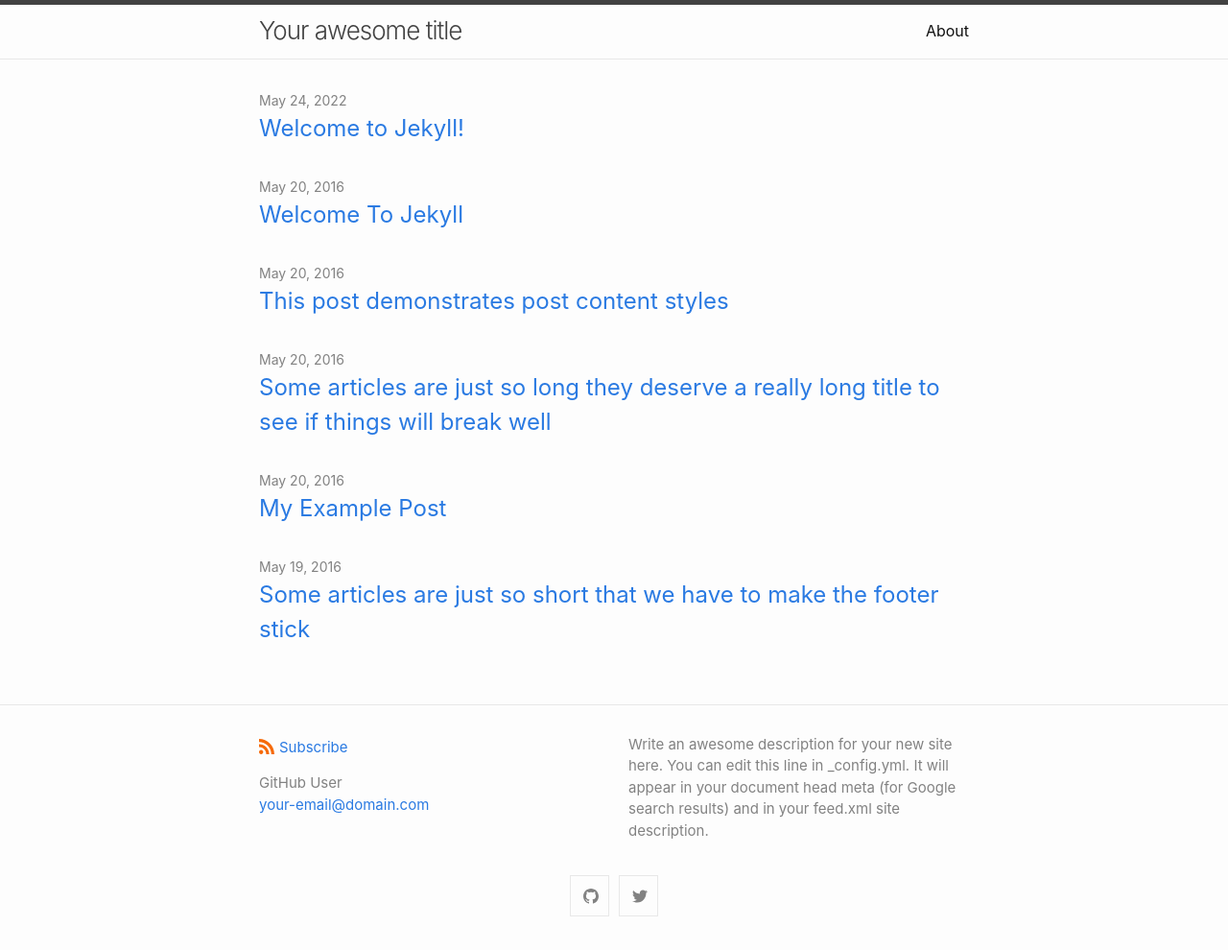
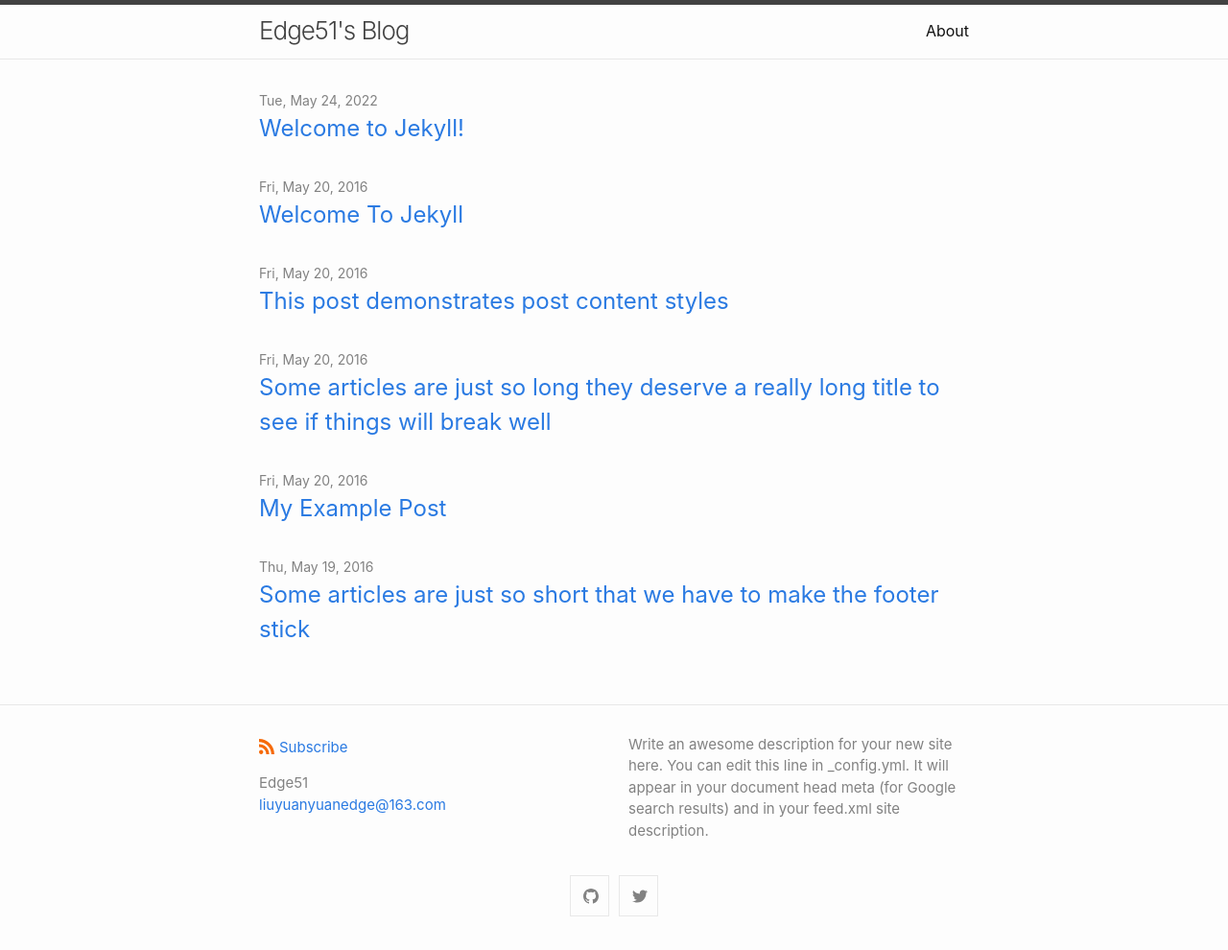
Before and after one commit to Edge51/Edge51.github.io, a Jekyll site: the page built from index.markdown, in a window 1280 px wide. Shown: the whole page at 96% size. Built offline with Jekyll 4.4.1, drawn with Linux system fonts in a browser that asks for light colours.

Commit message:
set time format

```diff
--- a/_config.yml
+++ b/_config.yml
@@ -1,7 +1,7 @@
-title: Your awesome title
+title: Edge51's Blog
 author:
-  name: GitHub User
-  email: your-email@domain.com
+  name: Edge51
+  email: liuyuanyuanedge@163.com
 description: > # this means to ignore newlines until "show_excerpts:"
   Write an awesome description for your new site here. You can edit this
   line in _config.yml. It will appear in your document head meta (for
@@ -12,12 +12,12 @@ show_excerpts: false # set to true to show excerpts on the homepage
 # Minima date format
 # refer to https://shopify.github.io/liquid/filters/date/ if you want to customize this
 minima:
-  date_format: "%b %-d, %Y"
+  date_format: "%a, %b %-d, %Y"
 
   # generate social links in footer
   social_links:
     twitter: jekyllrb
-    github:  jekyll
+    github:  Edge51
     # devto: jekyll
     # dribbble: jekyll
     # facebook: jekyll
```
